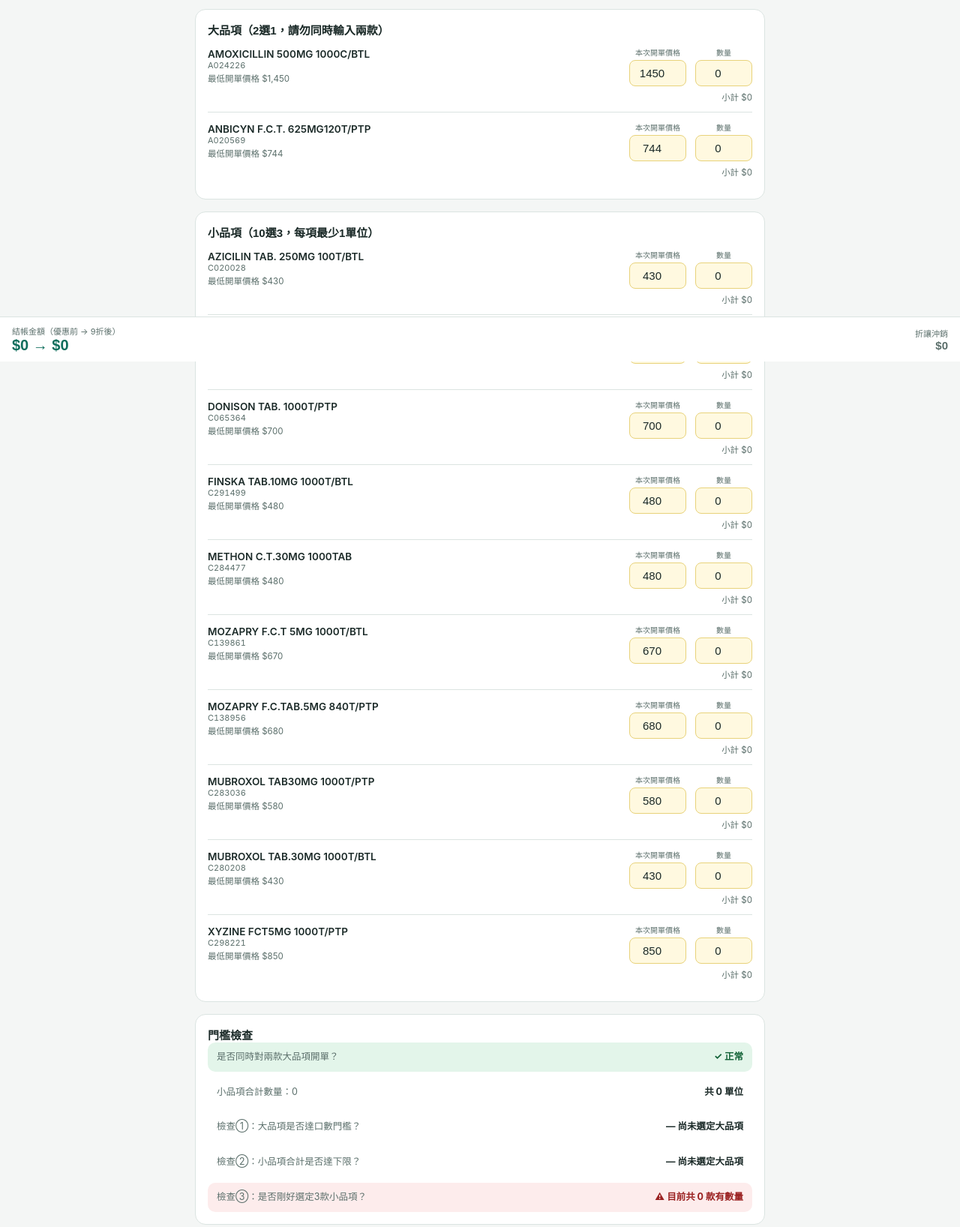
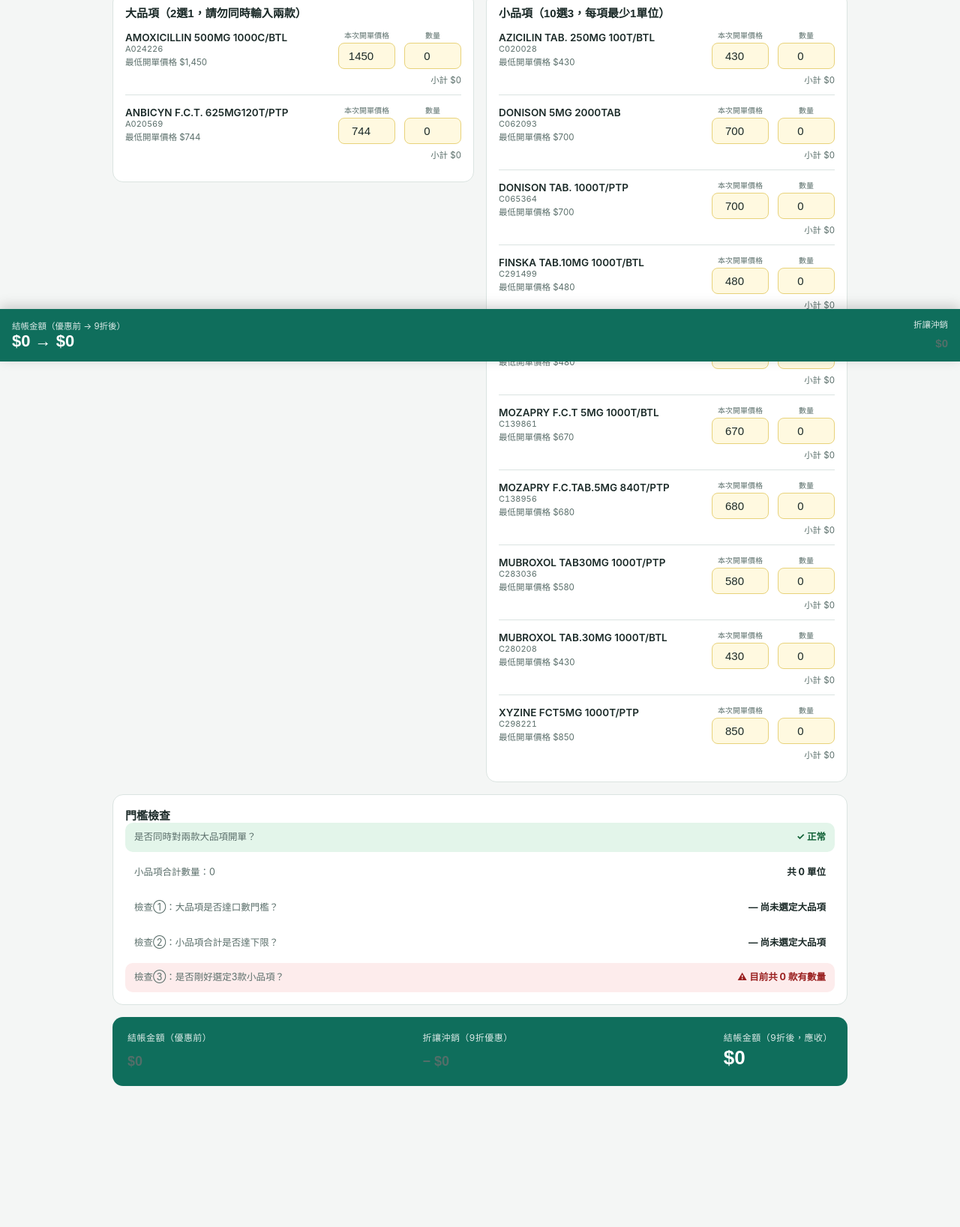
Before and after one commit to Nayotake-Luna/EB_FW, a plain HTML site: page index.html in a window 1280 px wide. Shown: the part 318-1954 px from the top of the page at 75% size. After the commit the page ends 1884 px from the top, so only its background shows below. Drawn offline with Linux system fonts and the light colour scheme.

Commit message:
Add files via upload

```diff
--- a/index.html
+++ b/index.html
@@ -80,10 +80,27 @@ h1{font-size:22px; font-weight:700}
   .card{padding:14px}
 }
 
-/* wide screens: give the card grid room to breathe and cap line length */
-@media (min-width: 860px){
-  .wrap{max-width:760px}
-  .row .meta{flex-basis:260px}
+/* wide screens: give the card grid room to breathe, cap line length, and show big/small items side by side */
+@media (min-width: 760px){
+  .wrap{max-width:980px}
+  .row .meta{flex-basis:220px}
+  .groups{display:grid; grid-template-columns:1fr 1fr; gap:16px; align-items:start}
+  .groups .card{margin-top:16px}
+}
+
+.settle-card{
+  margin-top:16px; border-radius:14px; padding:18px 20px;
+  background:var(--accent); color:var(--accent-ink);
+  display:flex; flex-wrap:wrap; gap:16px 28px; align-items:baseline; justify-content:space-between;
+}
+.settle-card .block{display:flex; flex-direction:column; gap:4px}
+.settle-card .label{font-size:12px; letter-spacing:.04em; opacity:.85}
+.settle-card .value{font-size:26px; font-weight:700; font-family:"Space Grotesk",sans-serif; font-variant-numeric:tabular-nums}
+.settle-card .value.sub{font-size:18px; opacity:.9}
+@media (max-width: 460px){
+  .settle-card{padding:14px 16px; gap:10px 20px}
+  .settle-card .value{font-size:21px}
+  .settle-card .value.sub{font-size:15px}
 }
 .checklist{display:flex; flex-direction:column; gap:8px}
 .check{
@@ -98,14 +115,16 @@ h1{font-size:22px; font-weight:700}
 .check.warn .state{color:var(--warn-ink)}
 .bar{
   position:fixed; left:0; right:0; bottom:0; z-index:5;
-  background:var(--surface); border-top:1px solid var(--line);
-  padding:10px max(16px, env(safe-area-inset-right,0px)) max(10px, env(safe-area-inset-bottom,0px)) max(16px, env(safe-area-inset-left,0px));
+  background:var(--accent); color:var(--accent-ink);
+  box-shadow:0 -4px 16px rgba(0,0,0,.18);
+  padding:12px max(16px, env(safe-area-inset-right,0px)) max(12px, env(safe-area-inset-bottom,0px)) max(16px, env(safe-area-inset-left,0px));
   display:flex; align-items:center; justify-content:space-between; gap:12px;
 }
-.bar .l{font-size:11px; color:var(--ink-dim)}
-.bar .v{font-size:20px; font-weight:700; font-family:"Space Grotesk",sans-serif; color:var(--accent)}
+.bar .l{font-size:11.5px; opacity:.85}
+.bar .v{font-size:22px; font-weight:700; font-family:"Space Grotesk",sans-serif}
+.bar .v.sub{font-size:15px; opacity:.9}
 @media (max-width: 460px){
-  .bar .v{font-size:16px}
+  .bar .v{font-size:17px}
   h1{font-size:19px}
 }
 </style>
@@ -124,6 +143,7 @@ h1{font-size:22px; font-weight:700}
 活動截止日：2027/03/31</div>
   </div>
 
+  <div class="groups">
     <div class="card">
       <h2>大品項（2選1，請勿同時輸入兩款）</h2>
       <div id="bigRows"></div>
@@ -133,10 +153,26 @@ h1{font-size:22px; font-weight:700}
       <h2>小品項（10選3，每項最少1單位）</h2>
       <div id="smallRows"></div>
     </div>
+  </div>
 
   <div class="card">
     <h2>門檻檢查</h2>
     <div class="checklist" id="checks"></div>
+  </div>
+
+  <div class="settle-card">
+    <div class="block">
+      <div class="label">結帳金額（優惠前）</div>
+      <div class="value sub" id="settleBefore">$0</div>
+    </div>
+    <div class="block">
+      <div class="label">折讓沖銷（9折優惠）</div>
+      <div class="value sub" id="settleRebate">$0</div>
+    </div>
+    <div class="block">
+      <div class="label">結帳金額（9折後，應收）</div>
+      <div class="value" id="settleAfter">$0</div>
+    </div>
   </div>
 </div>
 
@@ -147,7 +183,7 @@ h1{font-size:22px; font-weight:700}
   </div>
   <div style="text-align:right">
     <div class="l">折讓沖銷</div>
-    <div class="v" id="barRebate" style="font-size:15px; color:var(--ink-dim)">$0</div>
+    <div class="v sub" id="barRebate">$0</div>
   </div>
 </div>
 
@@ -227,6 +263,9 @@ SMALL.forEach(p => renderRow(p, smallRowsEl, state.small, state.smallPrice));
 const checksEl = document.getElementById("checks");
 const barTotalEl = document.getElementById("barTotal");
 const barRebateEl = document.getElementById("barRebate");
+const settleBeforeEl = document.getElementById("settleBefore");
+const settleRebateEl = document.getElementById("settleRebate");
+const settleAfterEl = document.getElementById("settleAfter");
 
 function updateRowMoney(p, qty, price){
   document.getElementById(`sub-${p.code}`).textContent = "小計 " + fmt(price * qty);
@@ -298,6 +337,9 @@ function recalc(){
 
   barTotalEl.textContent = `${fmt(before)} → ${fmt(after)}`;
   barRebateEl.textContent = fmt(rebate);
+  settleBeforeEl.textContent = fmt(before);
+  settleRebateEl.textContent = "− " + fmt(rebate);
+  settleAfterEl.textContent = fmt(after);
 }
 recalc();
 
```
Lines whose indentation alone changed are shown as unchanged.
